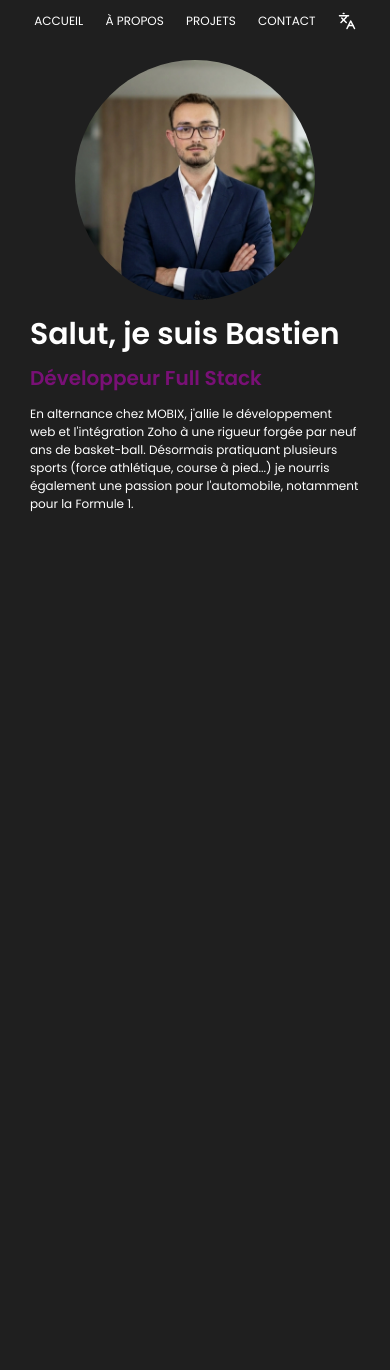
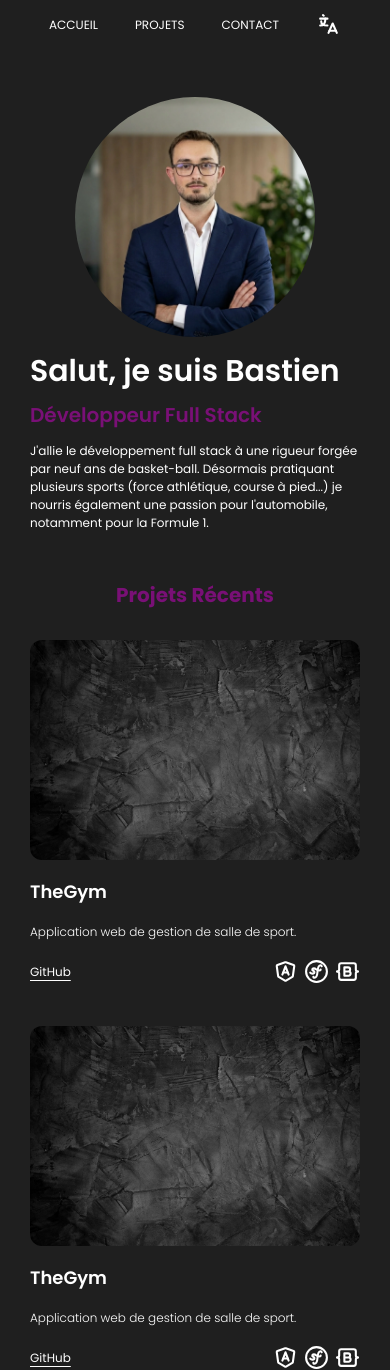
Before and after one commit to bastos-rcd/bastos-rcd.github.io, a React (Vite) app: page / in a window 390 px wide. Before the commit the page ends 844 px from the top, so only its background shows below. Built offline with nearby package versions, Linux system fonts and the light colour scheme.

Commit message:
feat: work

```diff
--- a/package.json
+++ b/package.json
@@ -8,8 +8,8 @@
     "build": "tsc -b && vite build"
   },
   "dependencies": {
+    "@tabler/icons-react": "^3.41.1",
     "@tailwindcss/vite": "^4.2.2",
-    "lucide-react": "^1.7.0",
     "react": "^19.2.4",
     "react-dom": "^19.2.4",
     "tailwindcss": "^4.2.2",
--- a/src/app.tsx
+++ b/src/app.tsx
@@ -4,6 +4,7 @@ import { useStore } from "./utils/store";
 
 import Header from "./components/header";
 import Hero from "./components/hero";
+import Work from "./components/work";
 
 export default function App() {
   const { loaded, setLoaded } = useStore();
@@ -17,10 +18,12 @@ export default function App() {
   }
 
   return (
-    <div className="w-full flex flex-col gap-6 sm:gap-10">
+    <div className="w-full flex flex-col gap-16 sm:gap-20">
       <Header />
 
       <Hero />
+
+      <Work />
     </div>
   );
 }
--- a/src/components/header.tsx
+++ b/src/components/header.tsx
@@ -13,7 +13,7 @@ export default function Header() {
         {nav.map((item, index) => (
           <Link
             key={index}
-            url={() => {
+            click={() => {
               window.location.href = item.link;
             }}
             label={item.name}
--- a/src/components/ui/icon.tsx
+++ b/src/components/ui/icon.tsx
@@ -1,14 +1,49 @@
-import { Languages } from "lucide-react";
-
-const style = "w-6 h-6";
+import {
+  IconBrandAngular,
+  IconBrandBootstrap,
+  IconBrandDjango,
+  IconBrandDocker,
+  IconBrandFigma,
+  IconBrandPhp,
+  IconBrandReact,
+  IconBrandSymfony,
+  IconBrandTailwind,
+  IconBrandVue,
+  IconLanguage,
+  IconSql,
+} from "@tabler/icons-react";
 
 interface Props {
-  icon: "lang";
+  icon: string;
 }
 
 export default function Icon({ icon }: Props) {
   switch (icon) {
     case "lang":
-      return <Languages className={style} />;
+      return <IconLanguage size={25} />;
+    case "angular":
+      return <IconBrandAngular size={25} />;
+    case "react":
+      return <IconBrandReact size={25} />;
+    case "php":
+      return <IconBrandPhp size={25} />;
+    case "symfony":
+      return <IconBrandSymfony size={25} />;
+    case "python":
+      return <IconBrandReact size={25} />;
+    case "django":
+      return <IconBrandDjango size={25} />;
+    case "docker":
+      return <IconBrandDocker size={25} />;
+    case "figma":
+      return <IconBrandFigma size={25} />;
+    case "bootstrap":
+      return <IconBrandBootstrap size={25} />;
+    case "tailwind":
+      return <IconBrandTailwind size={25} />;
+    case "vue":
+      return <IconBrandVue size={25} />;
+    case "sql":
+      return <IconSql size={25} />;
   }
 }
--- a/src/components/ui/link.tsx
+++ b/src/components/ui/link.tsx
@@ -1,13 +1,14 @@
 interface Props {
-  url: () => void;
+  variant?: "default" | "underline";
+  click: () => void;
   label: React.ReactNode;
 }
 
-export default function Link({ url, label }: Props) {
+export default function Link({ variant, click, label }: Props) {
   return (
     <button
-      onClick={url}
-      className="cursor-pointer hover:text-(--secondary) hover:scale-110 transition-transform duration-300"
+      onClick={click}
+      className={`cursor-pointer ${variant === "underline" && "underline underline-offset-4"} hover:text-(--secondary) hover:scale-110 transition-transform duration-300`}
     >
       {label}
     </button>
--- /dev/null
+++ b/src/components/ui/title.tsx
@@ -0,0 +1,9 @@
+interface Props {
+  label: string;
+}
+
+export default function Title({ label }: Props) {
+  return (
+    <h2 className="w-full font-bold text-center text-(--primary)">{label}</h2>
+  );
+}
--- /dev/null
+++ b/src/components/work.tsx
@@ -0,0 +1,46 @@
+import { useStore } from "../utils/store";
+import Icon from "./ui/icon";
+import Link from "./ui/link";
+
+import Section from "./ui/section";
+import Title from "./ui/title";
+
+export default function Work() {
+  const { work } = useStore();
+
+  return (
+    <Section id="work">
+      <div className="w-full flex flex-col gap-10 sm:gap-14">
+        <Title label={work.title} />
+
+        <div className="w-full grid grid-cols-1 sm:grid-cols-2 gap-14 sm:gap-20">
+          {work.projects.map((project) => (
+            <div className="w-full flex flex-col gap-6">
+              <img className="rounded-2xl" src={project.img} />
+
+              <h3 className="font-semibold">{project.title}</h3>
+
+              <span className="font-light">{project.description}</span>
+
+              <div className="w-full flex flex-row justify-between items-center">
+                <Link
+                  variant="underline"
+                  click={() => {
+                    window.location.href = project.link.url;
+                  }}
+                  label={project.link.label}
+                />
+
+                <div className="flex flex-row justify-center items-center gap-2">
+                  {project.stacks.map((stack) => (
+                    <Icon icon={stack} />
+                  ))}
+                </div>
+              </div>
+            </div>
+          ))}
+        </div>
+      </div>
+    </Section>
+  );
+}
--- a/src/utils/store.ts
+++ b/src/utils/store.ts
@@ -17,6 +17,17 @@ interface State {
     job: string;
     description: string;
   };
+
+  work: {
+    title: string;
+    projects: {
+      title: string;
+      description: string;
+      img: string;
+      link: { label: string; url: string };
+      stacks: string[];
+    }[];
+  };
 }
 
 export const useStore = create<State>((set) => ({
@@ -32,7 +43,6 @@ export const useStore = create<State>((set) => ({
 
   nav: [
     { link: "#", name: "ACCUEIL" },
-    { link: "#about", name: "À PROPOS" },
     { link: "#work", name: "PROJETS" },
     { link: "#contact", name: "CONTACT" },
   ],
@@ -41,6 +51,26 @@ export const useStore = create<State>((set) => ({
     title: "Salut, je suis Bastien",
     job: "Développeur Full Stack",
     description:
-      "En alternance chez MOBIX, j'allie le développement web et l'intégration Zoho à une rigueur forgée par neuf ans de basket-ball. Désormais pratiquant plusieurs sports (force athlétique, course à pied...) je nourris également une passion pour l'automobile, notamment pour la Formule 1.",
+      "J'allie le développement full stack à une rigueur forgée par neuf ans de basket-ball. Désormais pratiquant plusieurs sports (force athlétique, course à pied...) je nourris également une passion pour l'automobile, notamment pour la Formule 1.",
+  },
+
+  work: {
+    title: "Projets Récents",
+    projects: [
+      {
+        title: "TheGym",
+        description: "Application web de gestion de salle de sport.",
+        img: "/src/assets/card.png",
+        link: { label: "GitHub", url: "github.com" },
+        stacks: ["angular", "symfony", "bootstrap"],
+      },
+      {
+        title: "TheGym",
+        description: "Application web de gestion de salle de sport.",
+        img: "/src/assets/card.png",
+        link: { label: "GitHub", url: "github.com" },
+        stacks: ["angular", "symfony", "bootstrap"],
+      },
+    ],
   },
 }));
```
Also changed, not shown: src/assets/card.png (added).
